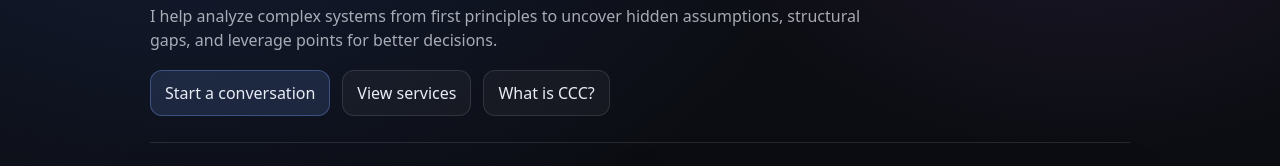
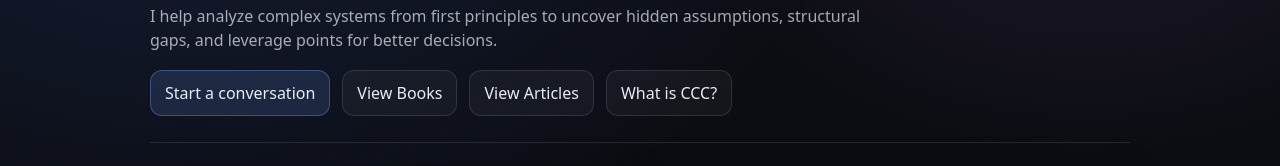
Before and after one commit to azfarsamin/cccframework, a Next.js app: page / in a window 1280 px wide. Shown: the part 194-360 px from the top of the page. Built offline with nearby package versions, Linux system fonts and the light colour scheme.

Commit message:
Update page.tsx

```diff
--- a/app/page.tsx
+++ b/app/page.tsx
@@ -12,7 +12,8 @@ export default function HomePage() {
 
       <div className="ctaRow">
         <Link className="button primary" href="/contact">Start a conversation</Link>
-        <Link className="button" href="/services">View services</Link>
+        <Link className="button" href="/mybooks">View Books</Link>
+        <Link className="button" href="/myarticles">View Articles</Link>
         <Link className="button" href="/ccc">What is CCC?</Link>
       </div>
 
```
